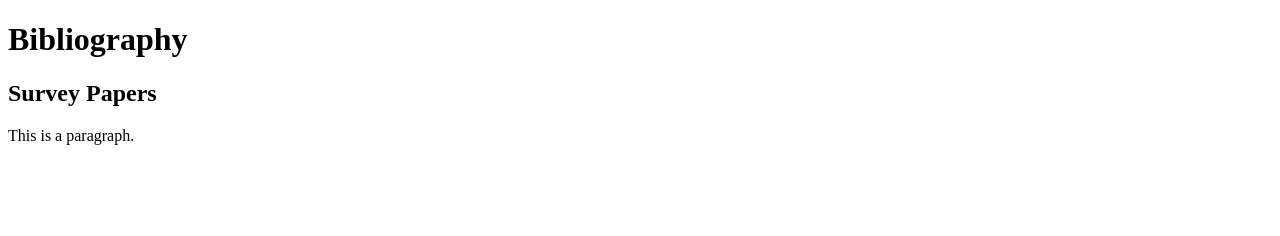
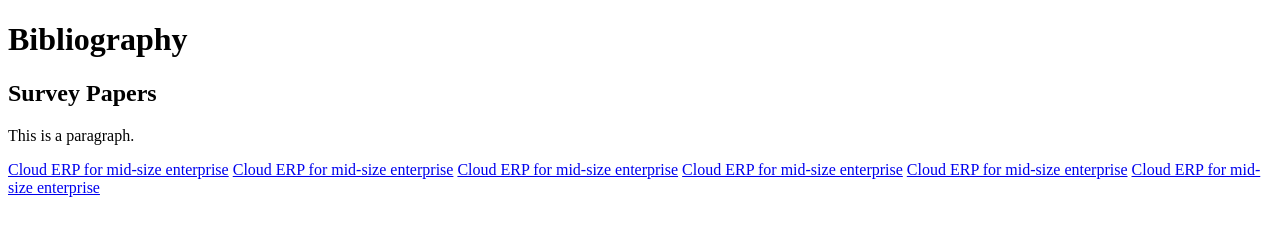
Before and after one commit to I076014/articles, a plain HTML site: page index.html in a window 1280 px wide. Drawn offline with Linux system fonts and the light colour scheme.

Commit message:
Update index.html

```diff
--- a/index.html
+++ b/index.html
@@ -8,7 +8,11 @@
     <h1>Bibliography</h1>
   <h2>Survey Papers</h2>
     <p>This is a paragraph.</p>
-    <a href="http://baidu.com" Cloud ERP for mid-size enterprise</a>
-    <a href="url" Cloud ERP for mid-size enterprise</a>
+    <a href="http://baidu.com"> Cloud ERP for mid-size enterprise</a>
+    <a href="url"> Cloud ERP for mid-size enterprise</a>
+    <a href="articles/survey/test1.html"> Cloud ERP for mid-size enterprise</a>
+    <a href="articles/survey/test1.md"> Cloud ERP for mid-size enterprise</a>
+    <a href="articles/test2.html"> Cloud ERP for mid-size enterprise</a>
+    <a href="articles/test2.md"> Cloud ERP for mid-size enterprise</a>
 </body>
 </html>
```
